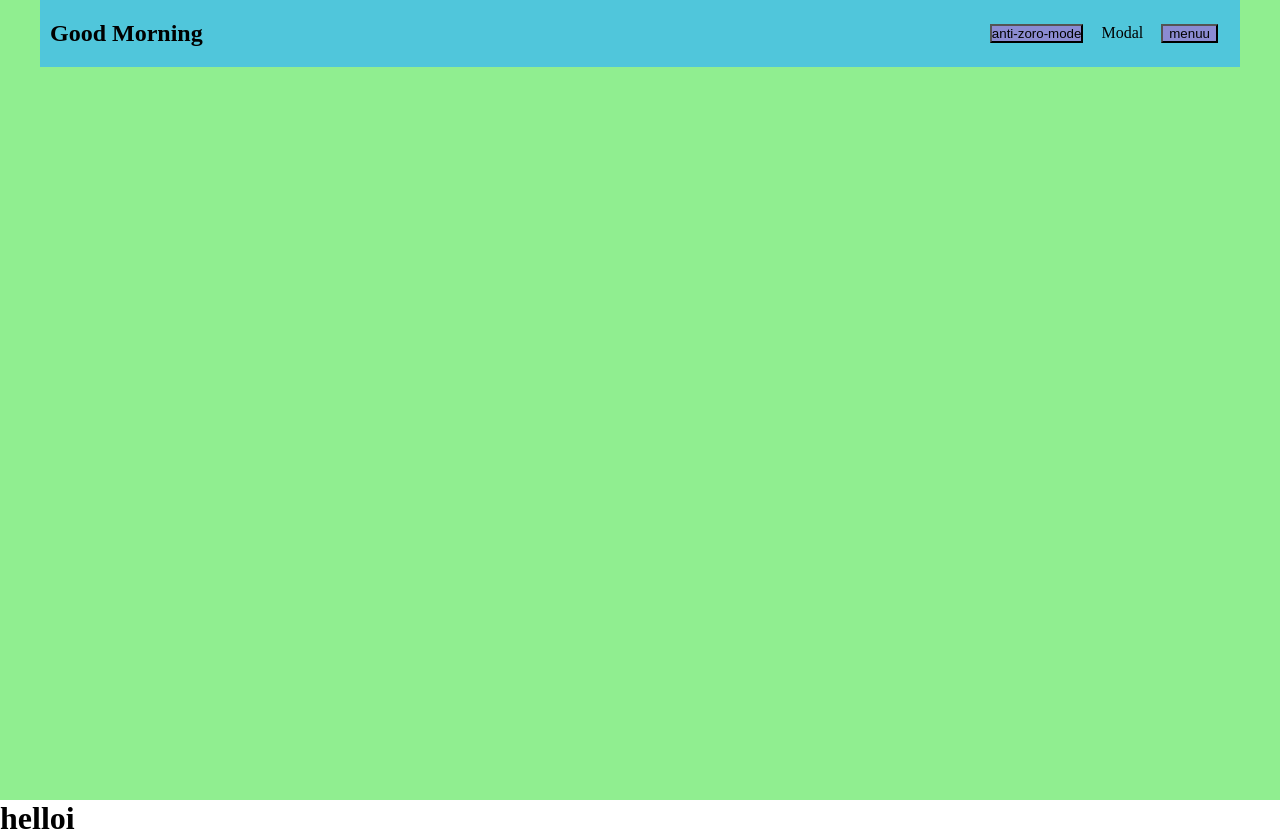
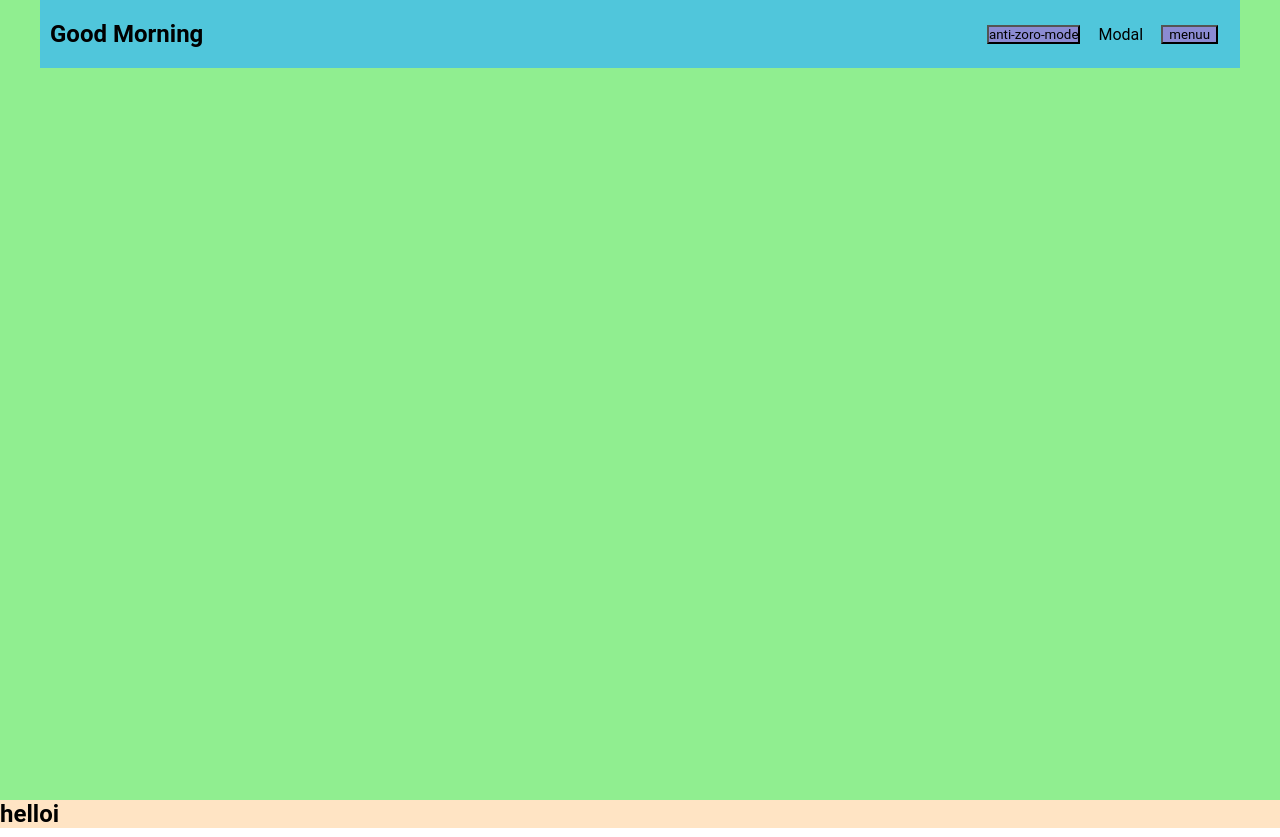
Before and after one commit to JonathanLee2020/practice, a plain HTML site: page index.html in a window 1280 px wide. Shown: the top 837 px of the page. Drawn offline with Linux system fonts and the light colour scheme.

Commit message:
added assets folder

```diff
--- a/index.html
+++ b/index.html
@@ -12,6 +12,7 @@
     <section id="landing-page">
         <header>
             <div class="container">
+                    <header>
                         <div class="header__title">
                             <h2>Good <span class="time-of-day">Morning</span></h2>
                         </div>
@@ -26,6 +27,8 @@
                                 <li class="header__link click open__menu" onclick="openMenu()">menuu</li>
                             </button>
                         </ul>
+                    </header>
+
                 <div class="menu__backdrop">
                     <button class="menu__close click" onclick="closeMenu()">X</button>
                     <ul class="menu__links">
@@ -56,9 +59,9 @@
     <!-- <section>
         hello
     </section> -->
-    <div>
+    <section id="second">
         <h1>helloi</h1>
-    </div>
+    </section>
 
 </body>
 </html>
--- a/styles.css
+++ b/styles.css
@@ -2,7 +2,11 @@
     margin: 0;
     padding: 0;
     box-sizing: border-box;
-    /* font-family: 'Roboto', sans-serif; */
+    font-family: 'Roboto', sans-serif;
+}
+
+body {
+    overflow-x: hidden;
 }
 
 section {
@@ -11,8 +15,8 @@ section {
 }
 
 #landing-page {
-    min-height: 100vh;
-    min-width: 100vw;
+    height: 100vh;
+    width: 100vw;
 }
 
 .container {
@@ -26,6 +30,13 @@ section {
     margin: 0 auto;
     background-color: rgb(80, 198, 219);
     position: relative;
+}
+
+header {
+    width: 100%;
+    display: flex;
+    justify-content: space-between;
+    align-items: center;
 }
 
 ul {
@@ -68,6 +79,8 @@ button {
     width: 100vw;
     top: 0;
     left: 0;
+    padding: 0;
+    margin: 0;
     position: absolute;
     background-color: green;
     display: flex;
@@ -123,6 +136,7 @@ button {
     width: 90%;
     max-width: 1100px;
     height: 700px;
+    border-radius: 20px;
     display: flex;
     visibility: hidden;
     opacity: 0;
@@ -140,13 +154,14 @@ button {
 }
 .modal__half {
     display: flex;
+    position: relative;
     justify-content: center;
     align-items: center;
     width: 50%;
     color: white;
     text-align: center;
     flex-direction: column;
-    transition: all 300ms ease;
+    transition: all 300ms ease-in;
 }
 
 .modal__left {
@@ -237,3 +252,7 @@ button {
     background: black;
     transition: all 300ms ease;
 }
+
+#second {
+    background-color: bisque;
+}
```
Also changed, not shown: assets/Screenshot 2023-05-08 at 7.47.15 pm.png (added), assets/Screenshot 2023-05-08 at 7.48.29 pm.png (added), 1 other file. Lines whose indentation alone changed are shown as unchanged.
